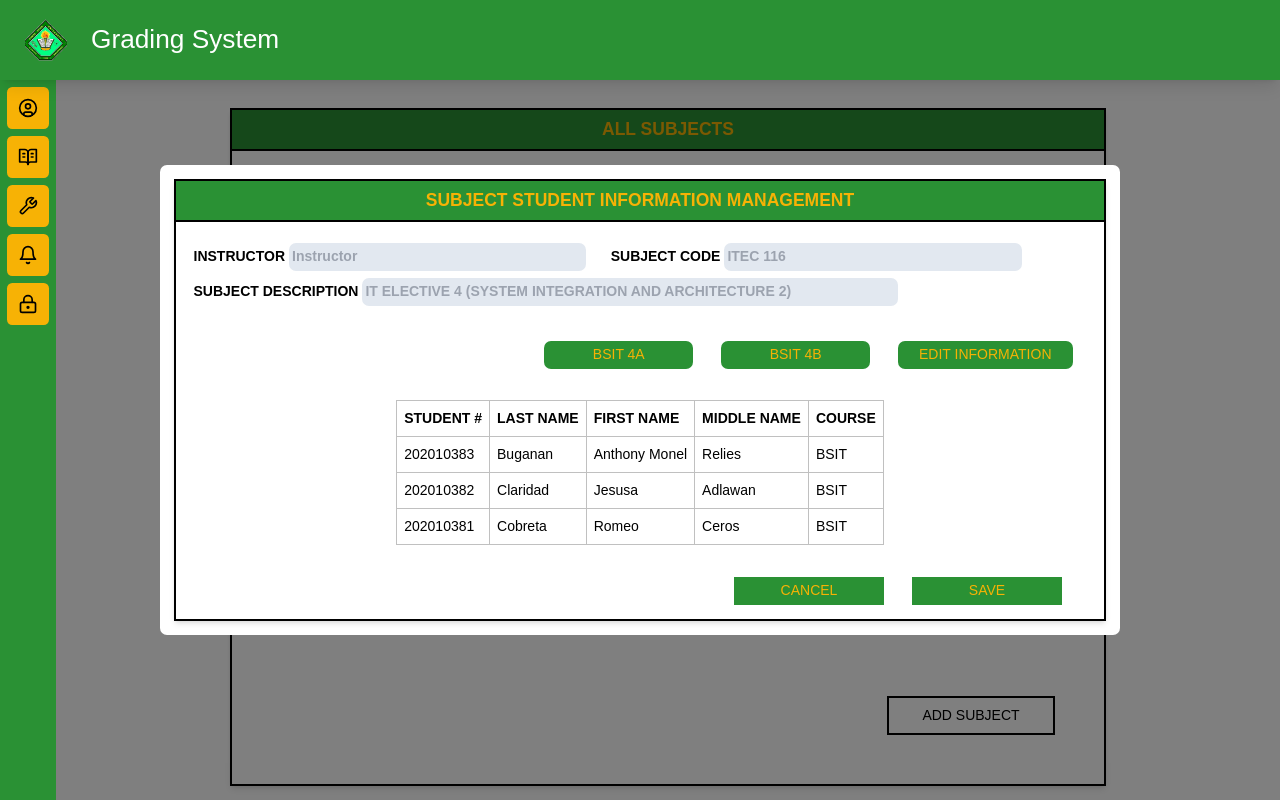
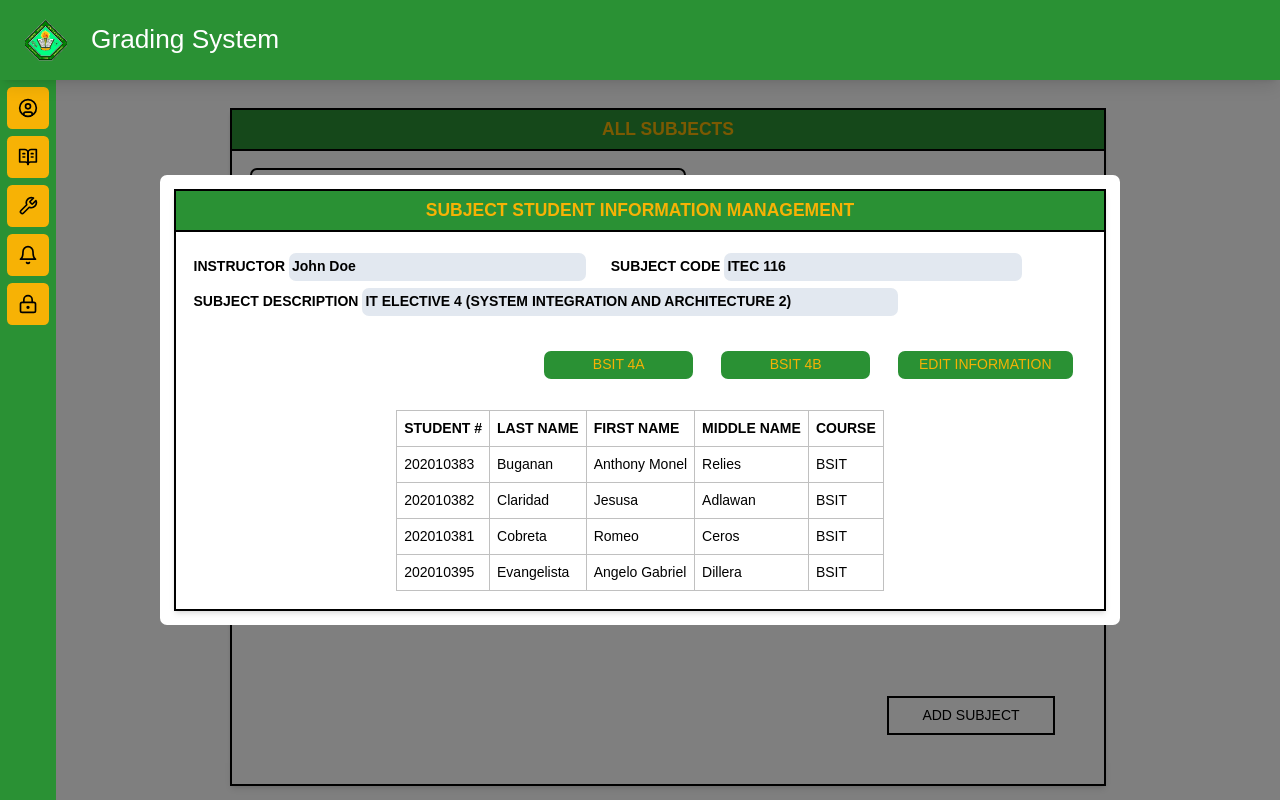
Before and after one commit to JustineLicu/grading-system-react, a Next.js app: page /subject in a window 1280 px wide. Both pictures are taken after a click on the element 467 px from the left and 219 px from the top of the page. Built offline with nearby package versions, Linux system fonts and the light colour scheme.

Commit message:
Dummy Info for Subject

```diff
--- a/src/pages/subject/index.jsx
+++ b/src/pages/subject/index.jsx
@@ -3,8 +3,62 @@ import SideBarMenu from '@/components/side-bar';
 import Head from 'next/head';
 import { useState } from 'react';
 
+const host = 'http://localhost:8080';
+
 export default function SubjectPage() {
+  // Mock data for subjects
+  const subjects = [
+    {
+      id: 1,
+      code: 'ITEC 116',
+      description: 'IT ELECTIVE 4 (SYSTEM INTEGRATION AND ARCHITECTURE 2)',
+    },
+    { id: 2, code: 'ITEC 22A', description: 'COMPUTER PROGRAMMING 1' },
+    { id: 3, code: 'ITEC 22B', description: 'COMPUTER PROGRAMMING 2' },
+    // Add more subjects as needed
+  ];
+
+  // Mock data for student information
+  const studentInfo = {
+    instructor: 'John Doe',
+    subjectCode: 'ITEC 116',
+    subjectDescription: 'IT ELECTIVE 4 (SYSTEM INTEGRATION AND ARCHITECTURE 2)',
+    students: [
+      {
+        studentNumber: '202010383',
+        lastName: 'Buganan',
+        firstName: 'Anthony Monel',
+        middleName: 'Relies',
+        course: 'BSIT',
+      },
+      {
+        studentNumber: '202010382',
+        lastName: 'Claridad',
+        firstName: 'Jesusa',
+        middleName: 'Adlawan',
+        course: 'BSIT',
+      },
+      {
+        studentNumber: '202010381',
+        lastName: 'Cobreta',
+        firstName: 'Romeo',
+        middleName: 'Ceros',
+        course: 'BSIT',
+      },
+      {
+        studentNumber: '202010395',
+        lastName: 'Evangelista',
+        firstName: 'Angelo Gabriel',
+        middleName: 'Dillera',
+        course: 'BSIT',
+      },
+      // Add more students as needed
+    ],
+  };
+
   const [isAddSubjectOpen, setIsAddSubjectOpen] = useState(false);
+  const [isStudentInfoOpen, setIsStudentInfoOpen] = useState(false);
+  const [sections, setSections] = useState([]);
 
   const openAddSubject = (e) => {
     e.stopPropagation();
@@ -15,13 +69,14 @@ export default function SubjectPage() {
     setIsAddSubjectOpen(false);
   };
 
-  const [isStudentInfoOpen, setIsStudentInfoOpen] = useState(false);
   const openSubjectInfo = () => {
     setIsStudentInfoOpen(true);
   };
+
   const closeStudentInfo = () => {
     setIsStudentInfoOpen(false);
   };
+
   return (
     <div>
       {/* HEADER */}
@@ -34,7 +89,6 @@ export default function SubjectPage() {
       <NavBar />
       <div className="flex">
         <SideBarMenu />
-
         <div className="bg-gray-100 h-10/12 m-8 mb-4 flex w-full flex-col items-center justify-end">
           <div className="border-black-500 relative w-3/4 flex-1 flex-grow overflow-hidden border-2 bg-white shadow-md">
             <div className="border-b-2 bg-green p-2">
@@ -42,24 +96,18 @@ export default function SubjectPage() {
                 ALL SUBJECTS
               </h2>
             </div>
+            {subjects.map((subject) => (
               <div
+                key={subject.id}
                 className="border-black-500 m-5 w-2/4 cursor-pointer rounded-lg border-2"
                 onClick={openSubjectInfo}
               >
                 <div className="m-4">
-                <h1 className="text-2xl font-semibold">ITEC 116</h1>
-                <span>IT ELECTIVE 4 (SYSTEM INTEGRATION AND ARCHITECTURE 2)</span>
+                  <h1 className="text-2xl font-semibold">{subject.code}</h1>
+                  <span>{subject.description}</span>
                 </div>
               </div>
-            <div
-              className="border-black-500 m-5 w-2/4 cursor-pointer rounded-lg border-2"
-              onClick={openSubjectInfo}
-            >
-              <div className="m-4">
-                <h1 className="text-2xl font-semibold">ITEC 22A</h1>
-                <span>COMPUTER PROGRAMMING 2</span>
-              </div>
-            </div>
+            ))}
 
             <button
               className="border-black-500 absolute bottom-0 right-0 mb-14 mr-14 w-48 border-2 p-2"
@@ -209,7 +257,7 @@ export default function SubjectPage() {
               </div>
             </div>
           </div>
-        )}
+        )}{' '}
         {isStudentInfoOpen && (
           <div className="fixed inset-0 flex items-center justify-center bg-black bg-opacity-50">
             <div className="w-3/4">
@@ -227,18 +275,21 @@ export default function SubjectPage() {
                         type="text"
                         className="m-1 w-1/3 rounded-lg bg-slate-200 p-1 font-semibold"
                         placeholder="Instructor"
+                        defaultValue={studentInfo.instructor}
                       />
                       <label className="text-md ml-6 font-semibold">SUBJECT CODE</label>
                       <input
                         type="text"
                         className="m-1 w-1/3 rounded-lg bg-slate-200 p-1 font-semibold"
                         placeholder="ITEC 116"
+                        defaultValue={studentInfo.subjectCode}
                       />
                       <label className="text-md font-semibold">SUBJECT DESCRIPTION</label>
                       <input
                         type="text"
                         className="m-1 w-3/5 rounded-lg bg-slate-200 p-1 font-semibold"
                         placeholder="IT ELECTIVE 4 (SYSTEM INTEGRATION AND ARCHITECTURE 2)"
+                        defaultValue={studentInfo.subjectDescription}
                       />
                     </div>
                     <div className="m-5 flex justify-end">
@@ -251,7 +302,7 @@ export default function SubjectPage() {
                       <button className="w-4/3 m-4 rounded-lg bg-green px-6 py-1 text-yellow">
                         EDIT INFORMATION
                       </button>
-                    </div>
+                    </div>{' '}
                   </div>
                   <div className="m-5 flex justify-center">
                     <table className="border-gray-500 border-collapse border ">
@@ -265,39 +316,19 @@ export default function SubjectPage() {
                         </tr>
                       </thead>
                       <tbody>
-                        <tr>
-                          <td className="border-gray-500 border p-2">202010383</td>
-                          <td className="border-gray-500 border p-2">Buganan</td>
-                          <td className="border-gray-500 border p-2">Anthony Monel</td>
-                          <td className="border-gray-500 border p-2">Relies</td>
-                          <td className="border-gray-500 border p-2">BSIT</td>
+                        {studentInfo.students.map((student) => (
+                          <tr key={student.studentNumber}>
+                            <td className="border-gray-500 border p-2">{student.studentNumber}</td>
+                            <td className="border-gray-500 border p-2">{student.lastName}</td>
+                            <td className="border-gray-500 border p-2">{student.firstName}</td>
+                            <td className="border-gray-500 border p-2">{student.middleName}</td>
+                            <td className="border-gray-500 border p-2">{student.course}</td>
                           </tr>
-                        <tr>
-                          <td className="border-gray-500 border p-2">202010382</td>
-                          <td className="border-gray-500 border p-2">Claridad</td>
-                          <td className="border-gray-500 border p-2">Jesusa</td>
-                          <td className="border-gray-500 border p-2">Adlawan</td>
-                          <td className="border-gray-500 border p-2">BSIT</td>
-                        </tr>
-                        <tr>
-                          <td className="border-gray-500 border p-2">202010381</td>
-                          <td className="border-gray-500 border p-2">Cobreta</td>
-                          <td className="border-gray-500 border p-2">Romeo</td>
-                          <td className="border-gray-500 border p-2">Ceros</td>
-                          <td className="border-gray-500 border p-2">BSIT</td>
-                        </tr>
+                        ))}
                       </tbody>
                     </table>
                   </div>
-                  <div className="mr-8 flex justify-end">
-                    <button
-                      className="m-4 w-1/6 bg-green px-6 py-1  text-yellow"
-                      onClick={closeStudentInfo}
-                    >
-                      CANCEL
-                    </button>
-                    <button className="m-4 w-1/6  bg-green px-6 text-yellow">SAVE</button>
-                  </div>
+                  <div className="mr-8 flex justify-end">{/* ... (your existing buttons) */}</div>
                 </div>
               </div>
             </div>
```
Lines whose indentation alone changed are shown as unchanged.
